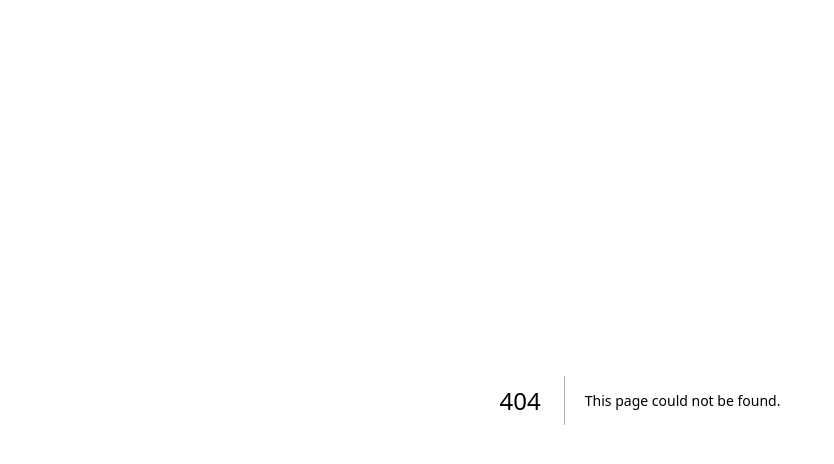
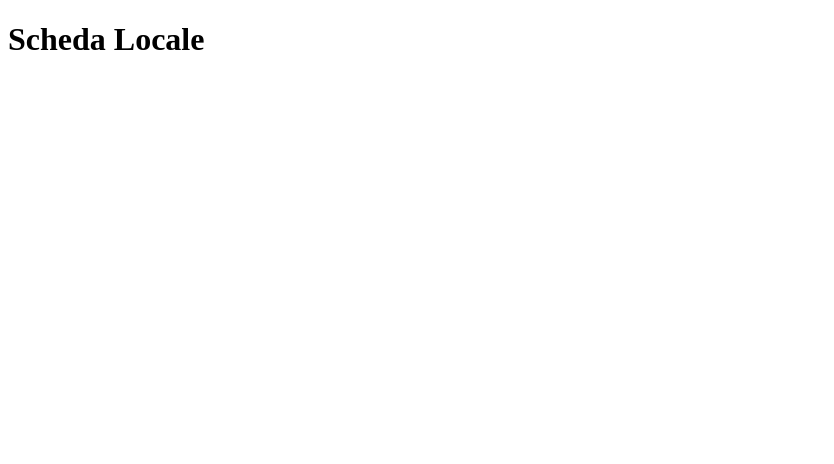
Before and after one commit to davidemilizia/gluten-free-finder, a Next.js app: page /places/1 in a window 1280 px wide. Before the commit this address had no page. Shown: the top 464 px of the page, without its empty margins (0-834 px from the left). Built offline with nearby package versions, Linux system fonts and the light colour scheme.

Commit message:
Rename page.tsx ` to page.tsx

```diff
--- /dev/null
+++ b/src/app/places/[slug]/page.tsx
@@ -0,0 +1,7 @@
+export default function PlaceDetailPage() {
+  return (
+    <main>
+      <h1>Scheda Locale</h1>
+    </main>
+  );
+}
```
